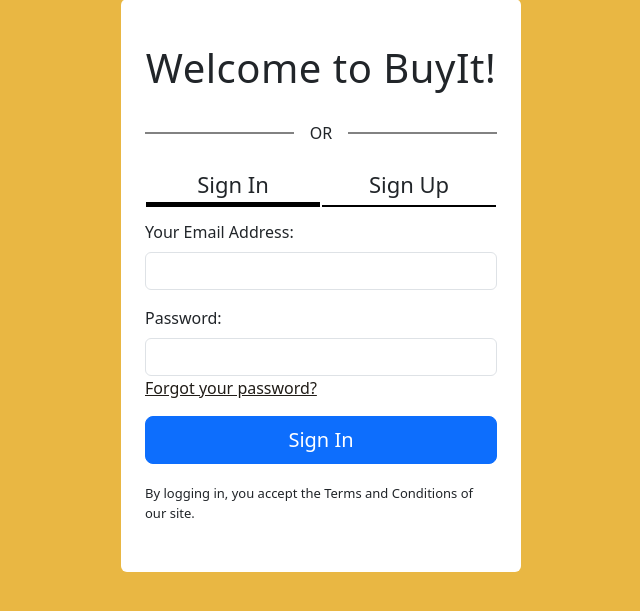
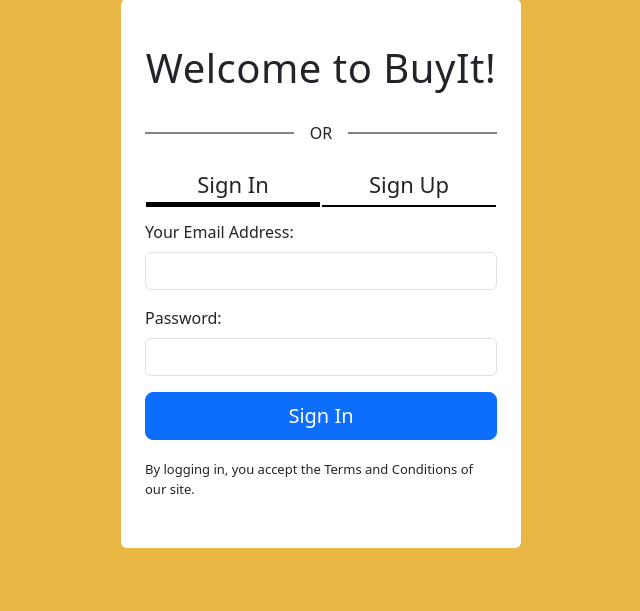
Before and after one commit to MihaiCosmin2/proiect-initial-mds, a Django app: page /auth/ in a window 1280 px wide. Shown: the part 101-712 px from the top of the page, without its empty margins (319-959 px from the left). Run offline with Django 5.2, Linux system fonts and the light colour scheme.

Commit message:
rezolvare auth

```diff
--- a/MDS/templates/SignUp_OR_SignIn.html
+++ b/MDS/templates/SignUp_OR_SignIn.html
@@ -46,7 +46,6 @@
                         <div class="mb-3">
                           <label for="id_password" class="form-label">Password:</label>
                           <input type="password" class="form-control" id="id_password" name="password">
-                          <span><a href="http://127.0.0.1:8000/SignUp/" style="color:#201c17">Forgot your password?</a></span>
                         </div>
                         <button type="submit" class="btn btn-lg btn-primary w-100" id="Code100">Sign In</button>
                       </form>
```
